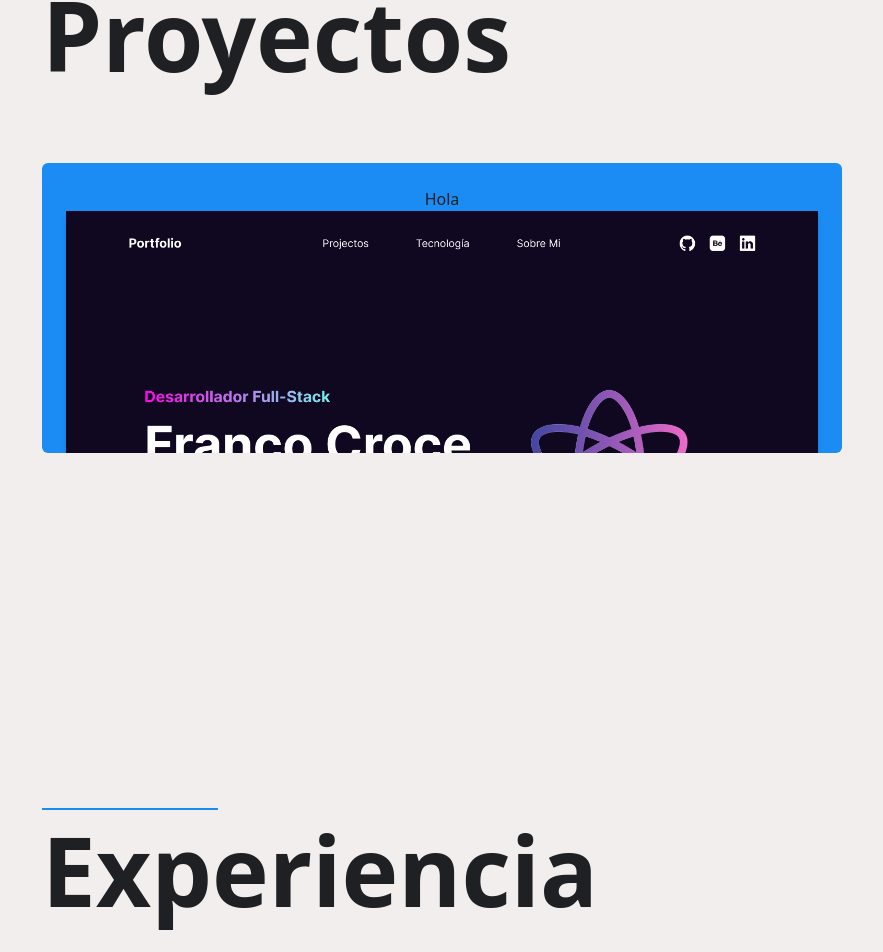
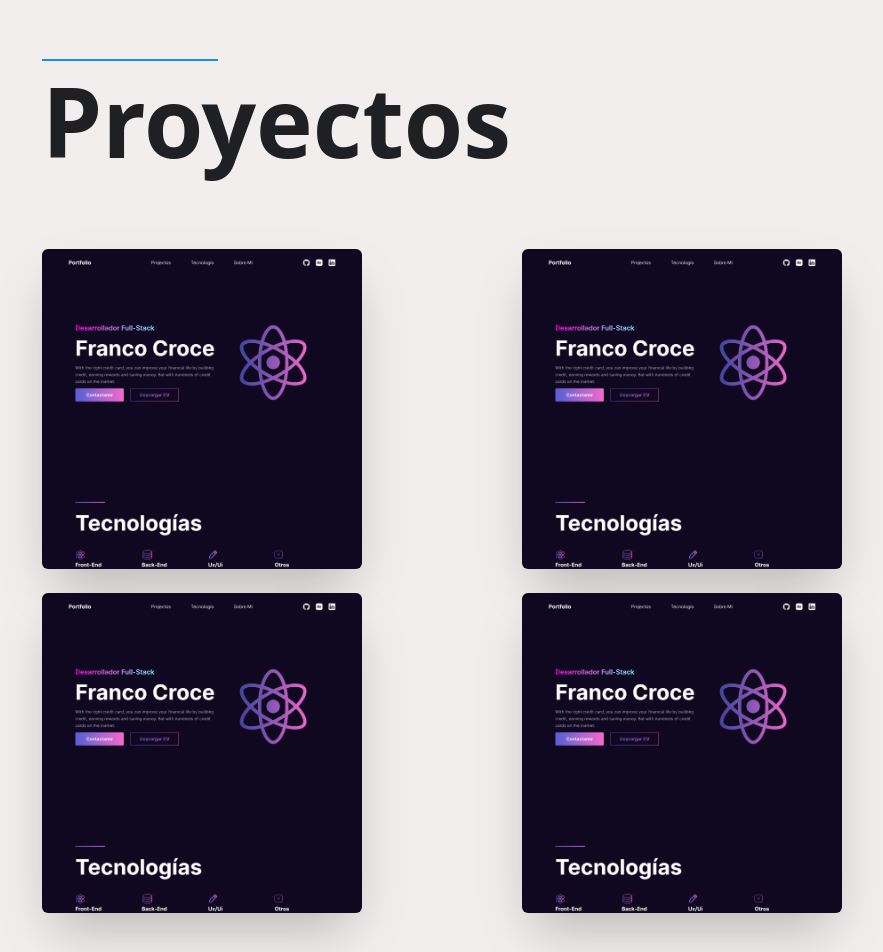
Before and after one commit to francroce/Cv2023, a React (Vite) app: page / in a window 1280 px wide. Shown: the part 1787-2739 px from the top of the page, without its empty margins (198-1081 px from the left). Built offline with nearby package versions, Linux system fonts and the light colour scheme; what tailwindcss-animated would draw is missing.

Commit message:
haciendo ajuste, falta experiencia

```diff
--- a/src/components/CardProyecto.jsx
+++ b/src/components/CardProyecto.jsx
@@ -7,13 +7,12 @@ const CardProyecto = (props) => {
     const {theme} = useContext(ThemeContext)
 
     return (
-        <div className={`w-96 h-96 p-6 rounded-md overflow-hidden ${theme.button} flex flex-col items-center justify-between hover:scale-105 transition 0.5s cursor-pointer relative`}>
-            <h3 className="absolute  bottom-[-100px] hover:bottom">{props.title}</h3>
-            <img className="shadow-md" src={Proyecto1} alt="" />
-            <div className="flex justify-center gap-5">
-                <button className="bg-white rounded-md h-12 w-25 px-2">Ver Demo</button>
-                <button className="bg-[#1F2023] rounded-md h-12 w-25 px-2">Github</button>
+        <div style={{backgroundImage: `url(${Proyecto1})`}} className={`bg-cover shadow-2xl md:min-w-40 md:w-2/5 w-full h-80 rounded-md overflow-hidden ${theme.button} flex flex-col items-center justify-between hover:scale-105 transition 0.5s cursor-pointer relative`}>
+            <div className={`w-full h-full flex-col gap-3 opacity-0 transition 0.5s hover:opacity-100 ${theme.button} bg-opacity-60 backdrop-blur-sm flex justify-center items-center relative`}>
+                <h3 className="text-white text-2xl font-semibold">{props.title}</h3>
+                <button className={`bg-white ${theme.color} font-semibold w-40 h-10 rounded-md`}>Ver demo</button>
             </div>
+
         </div>
   )
 }
--- a/src/components/Proyectos.jsx
+++ b/src/components/Proyectos.jsx
@@ -8,17 +8,17 @@ const Proyectos = () => {
     const {theme} = useContext(ThemeContext)
 
   return (
-    <div className={`w-full  h-screen px-8 py-5 md:py-40 md:px-40 lg:px-60 ${theme.font} flex flex-col justify-center md:justify-between gap-20 items-center md:items-start`}>
+    <div className={`w-full  h-auto px-8 py-5 md:py-40 md:px-40 lg:px-60 ${theme.font} flex flex-col justify-center md:justify-between gap-20 items-center md:items-start`}>
         <div className="flex flex-col gap-3 md:h-2/5 h-auto justify-center items-center md:items-start">
             <hr className={` md:w-44 w-12 border-none h-0.5  ${theme.button}`}/>
             <h2 className={`md:text-6xl lg:text-8xl md:text-start text-center font-bold text-3xl`}>Proyectos</h2>
         </div>
-        {/* <div className="flex flex-wrap justify-center md:justify-between gap-6 items-center w-full md:h-auto">
+        <div className="flex flex-wrap justify-center md:justify-between gap-6 items-center w-full md:h-auto">
             <CardProyecto title="CV 2023"/>
             <CardProyecto title="CV 2023"/>
             <CardProyecto title="CV 2023"/>
-        </div> */}
-          <Carrusel/>
+            <CardProyecto title="CV 2023"/>
+        </div>
 
     </div>
   )
--- a/src/components/Tecnologias.jsx
+++ b/src/components/Tecnologias.jsx
@@ -11,7 +11,7 @@ const Tecnologias = () => {
 const {theme} = useContext(ThemeContext)
 
   return (
-    <div style={theme.background === "bg-bg-theme-light" ? {backgroundImage: `url(${bgGradientLight})`} : {backgroundImage: `url(${bgGradientDark})`}} className={` overflow-hidden bg-fixed bg-cover bg-center w-full md:h-screen h-auto px-8 py-5 md:py-40 md:px-40 lg:px-60 ${theme.font} flex flex-col justify-center md:justify-between gap-12 items-center md:items-start`}>
+    <div style={theme.background === "bg-bg-theme-light" ? {backgroundImage: `url(${bgGradientLight})`} : {backgroundImage: `url(${bgGradientDark})`}} className={` overflow-hidden bg-fixed bg-cover bg-center w-full md:h-auto h-auto px-8 py-5 md:py-40 md:px-40 lg:px-60 ${theme.font} flex flex-col justify-center md:justify-between gap-12 items-center md:items-start`}>
         <div className="flex flex-col gap-3 md:h-2/5 h-auto justify-center items-center md:items-start">
             <hr className={` md:w-44 w-12 border-none h-0.5 bg-[#1F2023]`}/>
             <h2 className={`md:text-6xl lg:text-8xl md:text-start text-center font-bold text-3xl`}>Tecnologias</h2>
```
